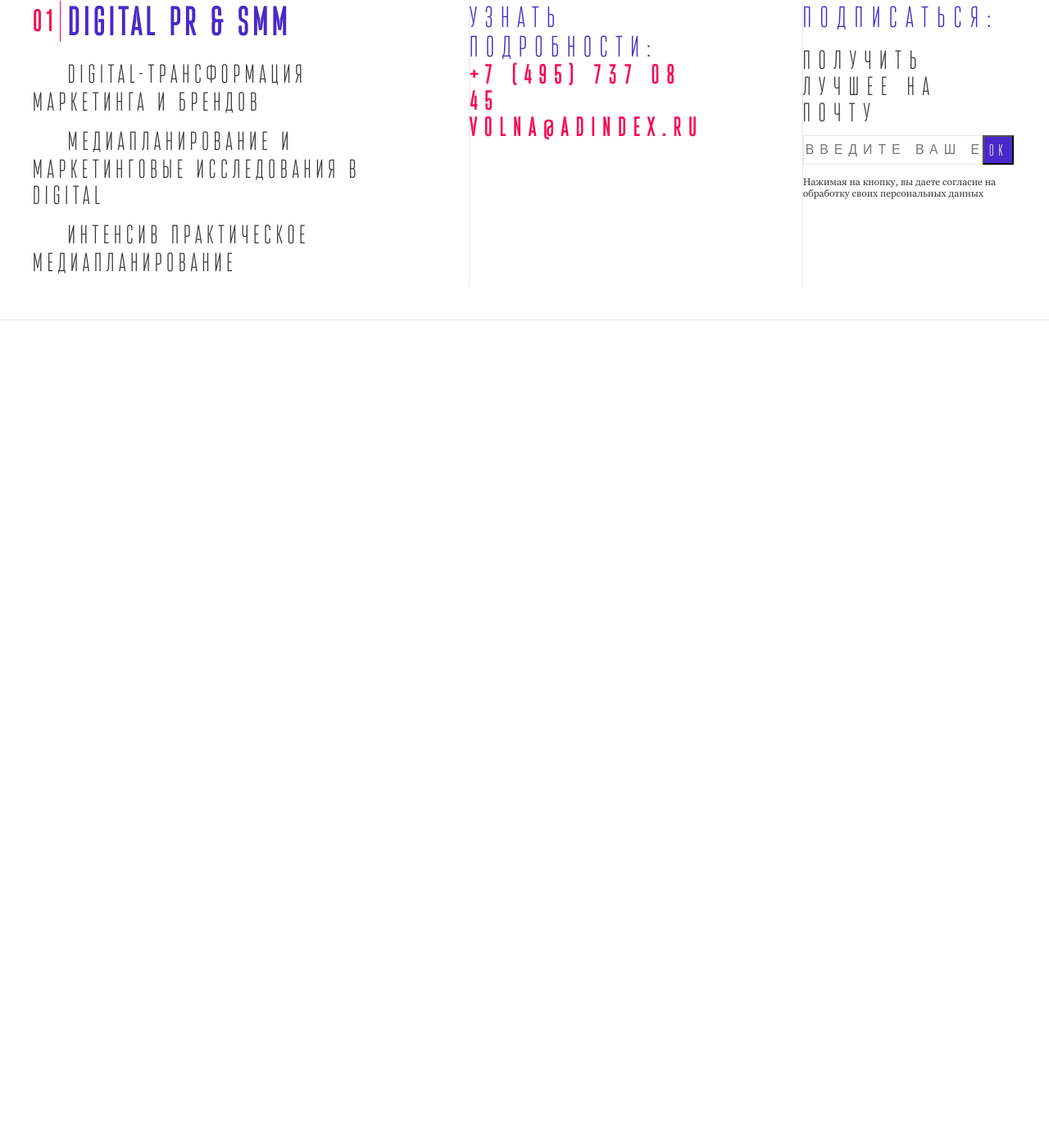
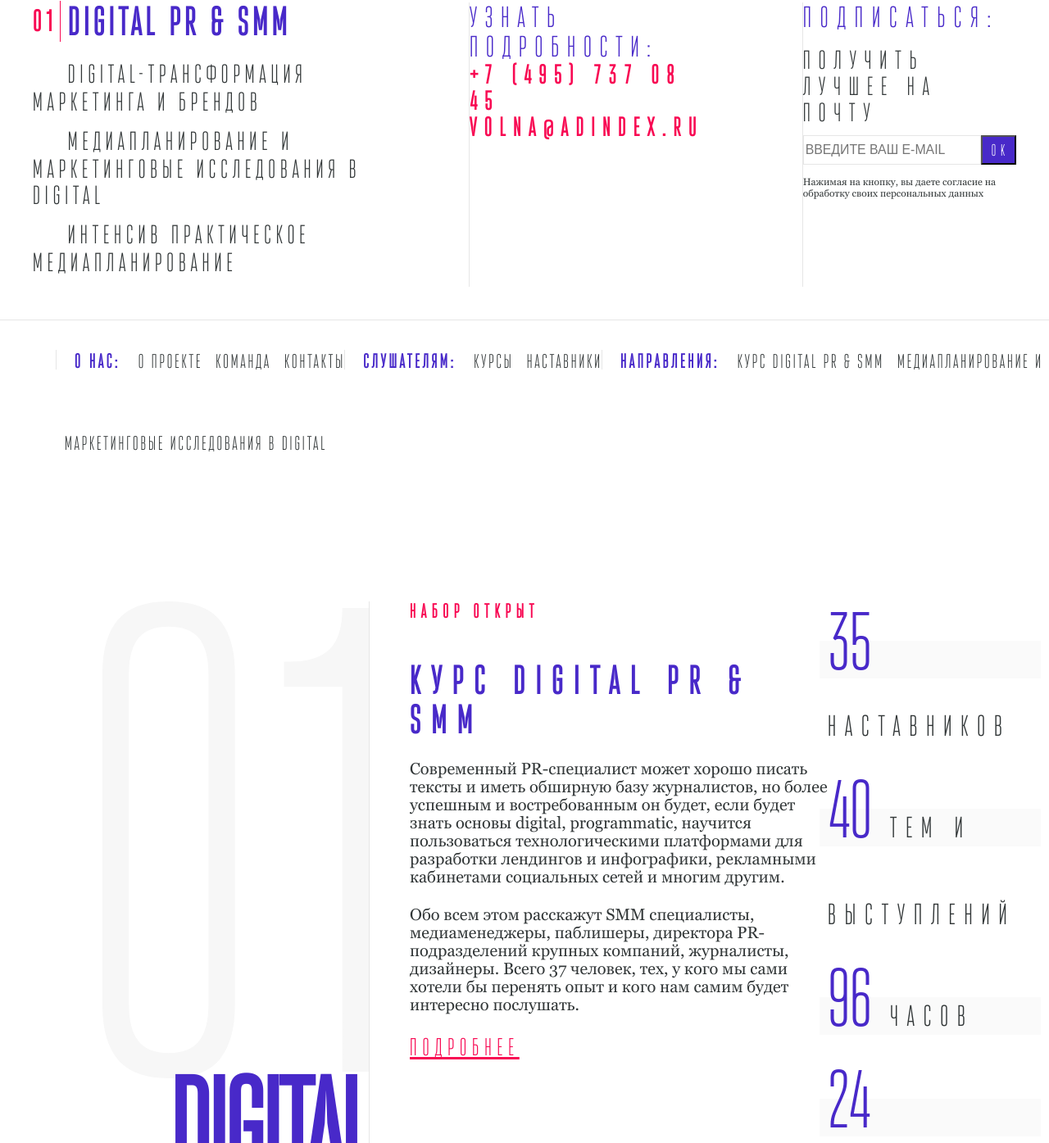
Before and after one commit to saprinamariya/adindex-, a plain HTML site: page index.html in a window 1280 px wide. Shown: the part 1242-2637 px from the top of the page at 82% size. Before the commit the page ends 1633 px from the top, so only its background shows below. Drawn offline with Linux system fonts and the light colour scheme; a web font is replaced by a local one.

Commit message:
List, block course

```diff
--- a/index.html
+++ b/index.html
@@ -96,13 +96,13 @@
         <div class="contacts">
             <div class="contacts__title">УЗНАТЬ ПОДРОБНОСТИ:</div>
             <a class="contacts__link" href="tel:+74957370845">+7 (495) 737 08 45</a>
-            <a class="contacts__link" href="mailto:volna@adindex.ru">volna@adindex.ru</a>
+            <a class="contacts__link" href="mailto:volna@adindex.ru">VOLNA@ADINDEX.RU</a>
         </div>
         <div class="subscribe">
             <div class="subscribe__item">ПОДПИСАТЬСЯ:</div>
             <p class="subscribe__item-get">ПОЛУЧИТЬ ЛУЧШЕЕ НА ПОЧТУ</p>
             <form class="subscribe__form" action="#">
-                <input class="subscribe__form-input" type="email" placeholder="введите ваш e-mail">
+                <input class="subscribe__form-input" type="email" placeholder="ВВЕДИТЕ ВАШ E-MAIL">
                 <input class="subscribe__form-btn" type="submit" value="OK">
             </form>
             <div class="subscribe__offer">
@@ -110,4 +110,60 @@
             </div>
         </div>
     </div>
+    <div class="catalog">
+        <span class="subject">О НАС:</span>
+        <a class="subject-list">О ПРОЕКТЕ</a>
+        <a class="subject-list">КОМАНДА</a>
+        <a class="subject-list">КОНТАКТЫ</a>
+        <span class="subject">СЛУШАТЕЛЯМ:</span>
+        <a class="subject-list">КУРСЫ</a>
+        <a class="subject-list">НАСТАВНИКИ</a>
+        <span class="subject">НАПРАВЛЕНИЯ:</span>
+        <a class="subject-list">КУРС DIGITAL PR & SMM</a>
+        <a class="subject-list">МЕДИАПЛАНИРОВАНИЕ И МАРКЕТИНГОВЫЕ ИССЛЕДОВАНИЯ В DIGITAL</a>
+    </div>
+    <div class="course">
+        <div class="course-apply course-apply_border">
+            <div class="course-apply__caption">
+                DIGITAL<br/>PR & SMM
+            </div>
+            <button class="course-apply__btn">записаться</button>
+        </div>
+        <div class="course__detail">
+            <div class="course-application">
+                НАБОР ОТКРЫТ
+            </div>
+            <div class="course-description">
+                <h1 class="course-description__title">КУРС DIGITAL PR & SMM</h1>
+                <p class="course-description__inner">Современный PR-специалист может хорошо писать тексты и иметь обширную базу журналистов, но более успешным и востребованным он будет, если будет знать основы digital, programmatic, научится пользоваться технологическими платформами для разработки лендингов и инфографики, рекламными кабинетами социальных сетей и многим другим.</p>
+                <p class="course-description__inner">Обо всем этом расскажут SMM специалисты, медиаменеджеры, паблишеры, директора PR-подразделений крупных компаний, журналисты, дизайнеры. Всего 37 человек, тех, у кого мы сами хотели бы перенять опыт и кого нам самим будет интересно послушать.</p>
+                <a class="course-description__more" href="#">подробнее</a>
+            </div>
+        </div>
+        <div class="course__structure">
+            <div class="course__structure-inner">
+                <span class="course__quantity">35</span>
+                <span class="course__item">НАСТАВНИКОВ</span>
+            </div>
+            <div class="course__structure-inner">
+                <span class="course__quantity">40</span>
+                <span class="course__item">ТЕМ И ВЫСТУПЛЕНИЙ</span>
+            </div>
+
+            <div class="course__structure-inner">
+                <span class="course__quantity">96</span>
+                <span class="course__item">ЧАСОВ</span>
+            </div>
+
+            <div class="course__structure-inner">
+                <span class="course__quantity">24</span>
+                <span class="course__item">КАЛЕНДАРНЫХ ДНЯ</span>
+            </div>
+
+            <div class="course__structure-inner">
+                <span class="course__quantity">03</span>
+                <span class="course__item">МЕСЯЦА</span>
+            </div>
+        </div>
+    </div>
 </body>
--- a/style.less
+++ b/style.less
@@ -208,8 +208,8 @@ body {
 .info {
   display: flex;
   justify-content: space-around;
-  border-top: 1px solid #e6e6e6;
-  border-bottom: 1px solid #e6e6e6;
+  border-top: 1px solid @opacity-color;
+  border-bottom: 1px solid @opacity-color;
   padding: 40px;
   margin-top: 70px;
 
@@ -217,7 +217,7 @@ body {
   &__services {
     list-style-type: decimal-leading-zero;
     counter-reset: item;
-    border-right: 1px solid #e6e6e6;
+    border-right: 1px solid @opacity-color;
     padding-right: 62px;
   }
 
@@ -269,7 +269,7 @@ body {
 
 .contacts {
   font-family: @second-font;
-  border-right: 1px solid #e6e6e6;
+  border-right: 1px solid @opacity-color;
   text-transform: uppercase;
   letter-spacing: 10px;
   padding-right: 10%;
@@ -320,10 +320,8 @@ body {
     width: calc(100% - 41px);
     height: 36px;
     text-transform: uppercase;
-    color: #e6e6e6;
-    letter-spacing: 7px;
-    line-height: 106.88px;
-    border: 1px solid #e6e6e6;
+    color: @main-font-color;
+    border: 1px solid @opacity-color;
   }
 
   &__form-btn {
@@ -333,6 +331,7 @@ body {
     color: #ffffff;
     background: @text-caption-color;
     letter-spacing: 6px;
+    padding-left: 11px;
   }
 
   &__offer {
@@ -342,3 +341,93 @@ body {
     font-weight: 400;
   }
 }
+
+.catalog {
+  margin-left: 79px;
+}
+.subject {
+  font-family: @second-font;
+  font-size: 24px;
+  font-weight: bold;
+  letter-spacing: 4px;
+  color: @text-caption-color;
+  line-height: 100px;
+  margin: 1%;
+  position: relative;
+
+  &:first-child {
+    content: none;
+  }
+
+  &::before {
+    content: '';
+    position: absolute;
+    top: -2px;
+    left: -23px;
+    width: 1px;
+    height: 24px;
+    background: @opacity-color;
+  }
+
+  &-list {
+    font-family: @second-font;
+    font-size: 24px;
+    font-weight: 400;
+    letter-spacing: 3px;
+    color: @main-font-color;
+    line-height: 100px;
+    margin: .5%;
+  }
+}
+
+.course {
+
+  &-apply_border {
+    border-right: 1px solid @opacity-color;
+    margin-right: 49px;
+  }
+
+  &-application {
+    font-family: @second-font;
+    font-size: 24px;
+    font-weight: bold;
+    letter-spacing: 7px;
+    color: @details-color;
+  }
+
+  &__structure {
+    display: block;
+  }
+
+  &__structure-inner {
+    position: relative;
+
+    &::before {
+      content: '';
+      position: absolute;
+      top: 48px;
+      right: 10px;
+      width: 100%;
+      height: 46px;
+      background-color: #fafafa;
+      opacity: 1;
+      z-index: -2;
+    }
+  }
+
+  &__quantity {
+    font-family: @second-font;
+    color: @text-caption-color;
+    font-size: 100px;
+    margin-right: 18px;
+
+  }
+
+  &__item {
+    font-size: 36px;
+    font-family: @second-font;
+    color: @main-font-color;
+    letter-spacing: 11px;
+    line-height: 106px;
+  }
+}
--- a/variables.less
+++ b/variables.less
@@ -9,3 +9,4 @@
 @text-caption-color: #4829c9;
 @details-color: #f80953;
 @main-font-color: #323738;
+@opacity-color: #e6e6e6;
```
